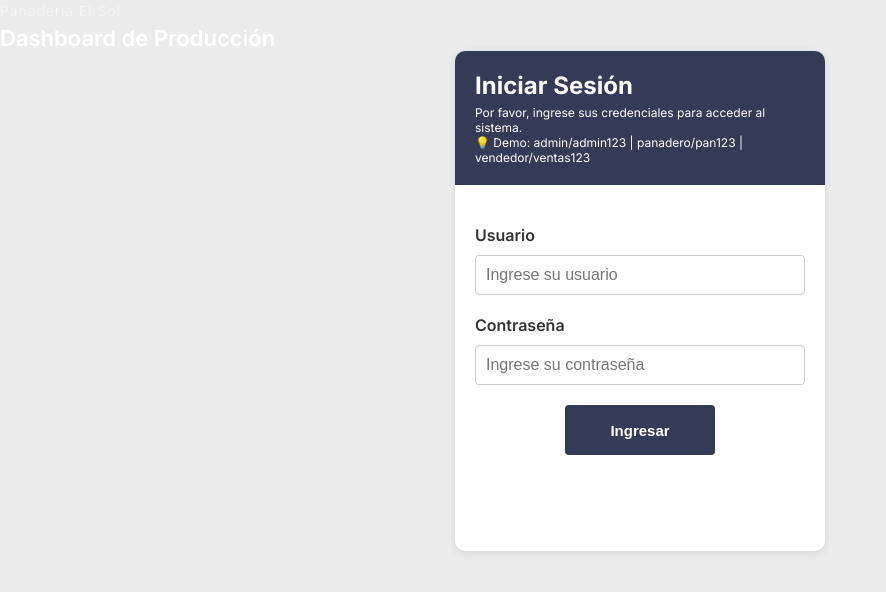
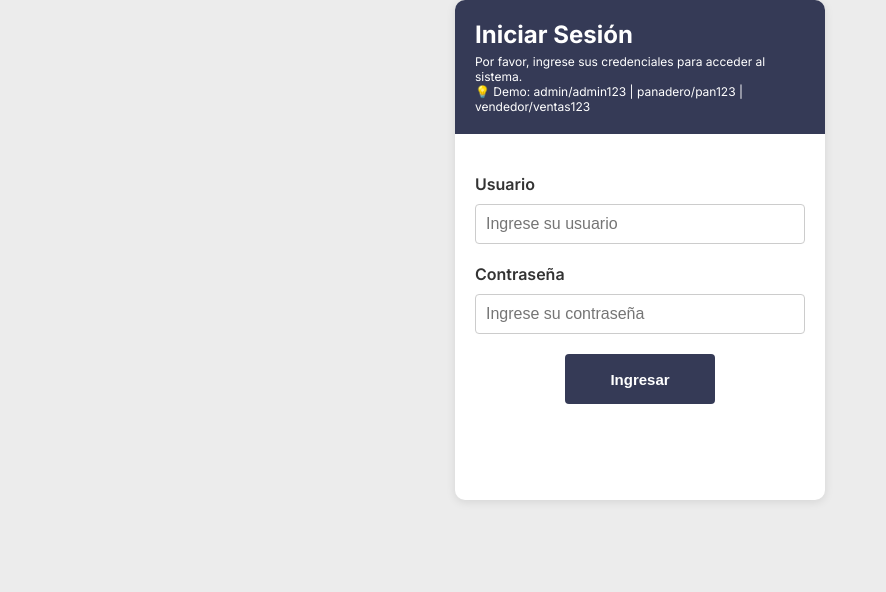
Before and after one commit to RossiThomas2406/TP-Inicial, a React (Vite) app in the folder dashboard/: page / in a window 1280 px wide. Shown: the top 592 px of the page, without its empty margins (0-886 px from the left). Built offline with nearby package versions, Linux system fonts and the light colour scheme.

Commit message:
cambio en pagina login

```diff
--- a/dashboard/src/pages/Login.jsx
+++ b/dashboard/src/pages/Login.jsx
@@ -98,12 +98,6 @@ export default function Login() {
 
   return (
     <div className='login-container'>
-      <header className="pyme-header">
-        <div className="nombre-pyme">
-          <span>Panaderia El Sol</span>
-          <h1>Dashboard de Producción</h1>
-        </div>
-      </header>
 
       <div className='menuLogin'>
         <form onSubmit={handleSubmit}>
```
